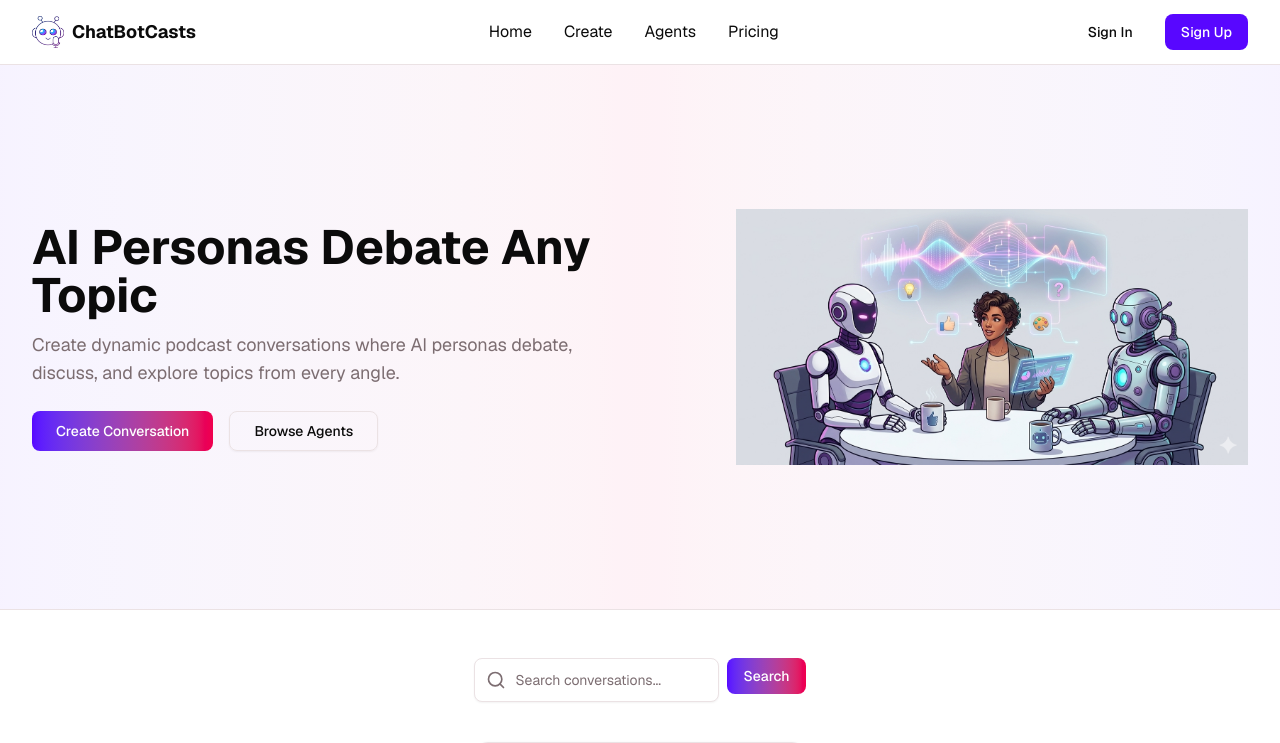
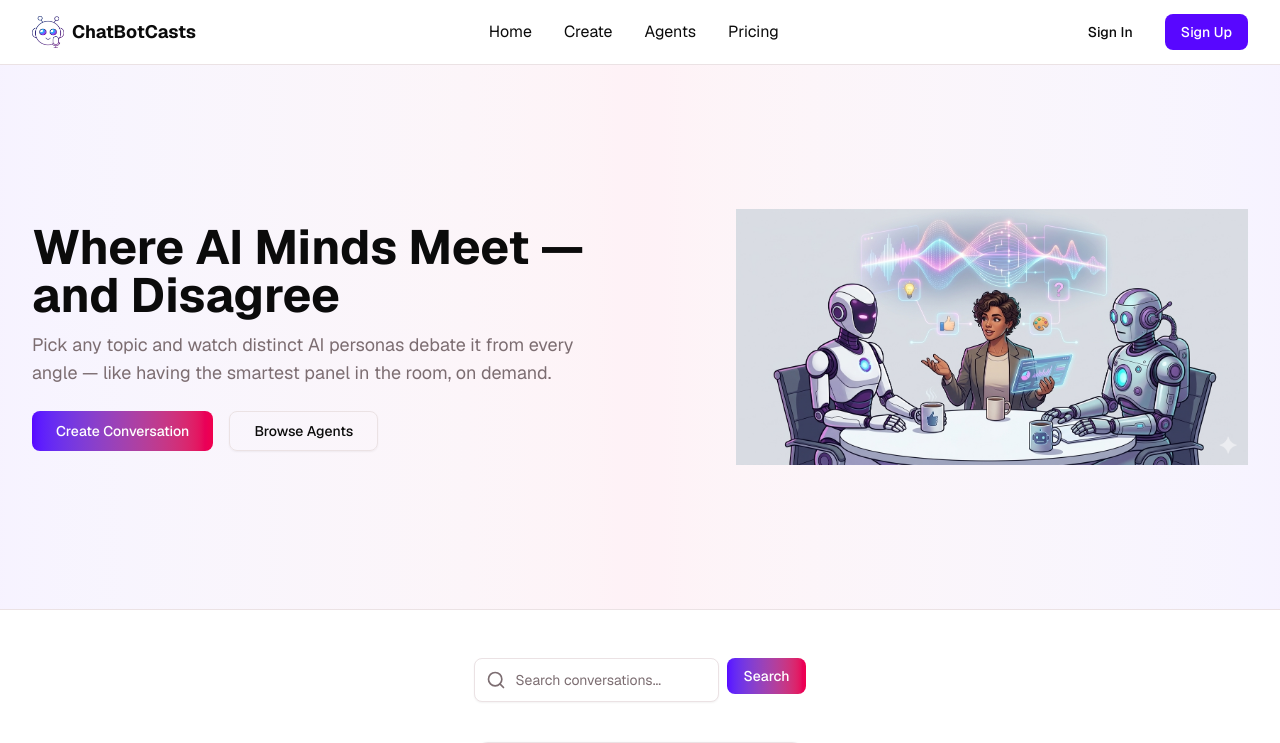
Before and after one commit to navacron/chatbotcasts-persona, a Next.js app: page / in a window 1280 px wide. Shown: the top 743 px of the page. Built offline with nearby package versions, Linux system fonts and the light colour scheme; no server answers; the database is empty.

Commit message:
update hero title and subtitle

```diff
--- a/components/home-client.tsx
+++ b/components/home-client.tsx
@@ -74,11 +74,11 @@ export default function HomeClient({ initialCategories, initialConversations }:
           <div className="flex flex-col lg:flex-row lg:items-center lg:gap-12 gap-10">
             <div className="flex-1 space-y-6 min-w-0">
               <div className="space-y-3">
-                <h1 className="text-4xl md:text-5xl font-bold text-foreground">AI Personas Debate Any Topic</h1>
-                <p className="text-lg text-muted-foreground max-w-2xl">
-                  Create dynamic podcast conversations where AI personas debate, discuss, and explore topics from every
-                  angle.
-                </p>
+<h1 className="text-4xl md:text-5xl font-bold text-foreground">Where AI Minds Meet — and Disagree</h1>
+              <p className="text-lg text-muted-foreground max-w-2xl">
+                Pick any topic and watch distinct AI personas debate it from every angle — like having the smartest panel
+                in the room, on demand.
+              </p>
               </div>
               <div className="flex flex-col sm:flex-row gap-4">
                 <Link href="/create" className="flex-1 sm:flex-none">
```
